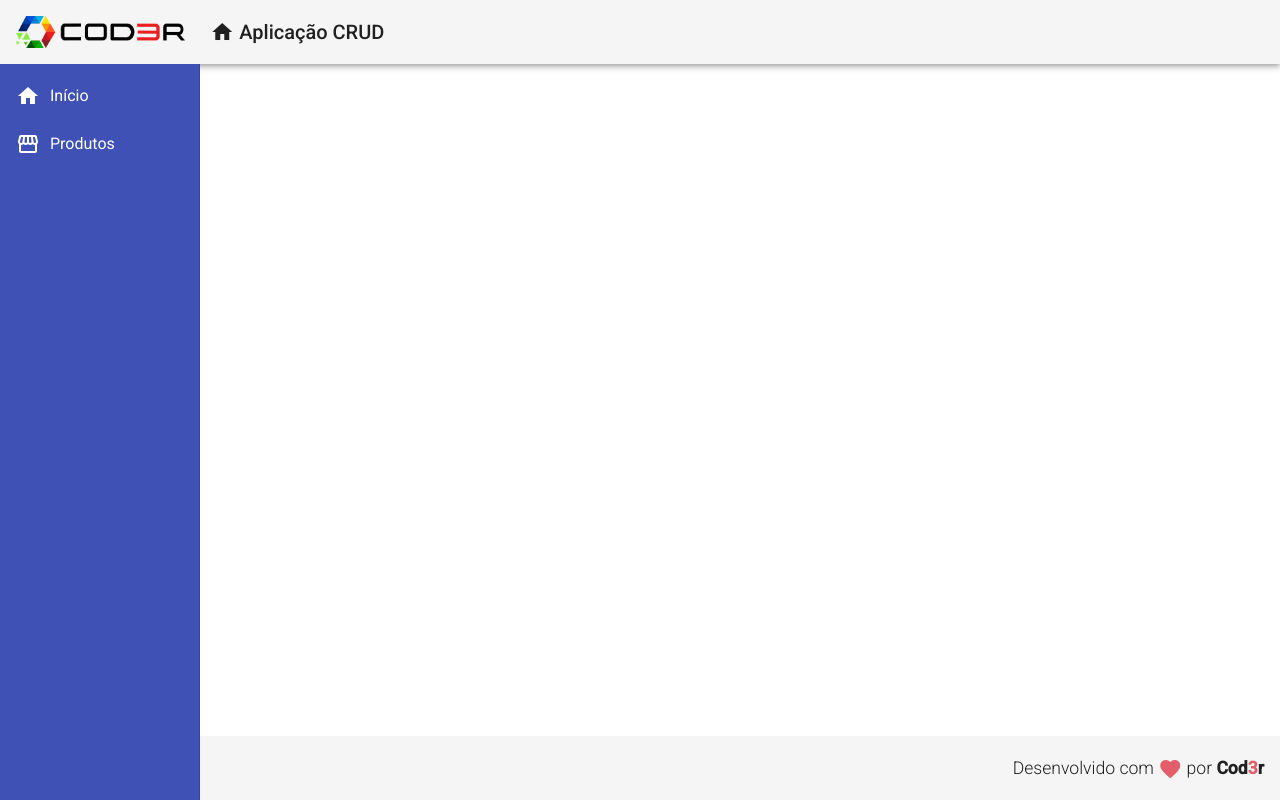
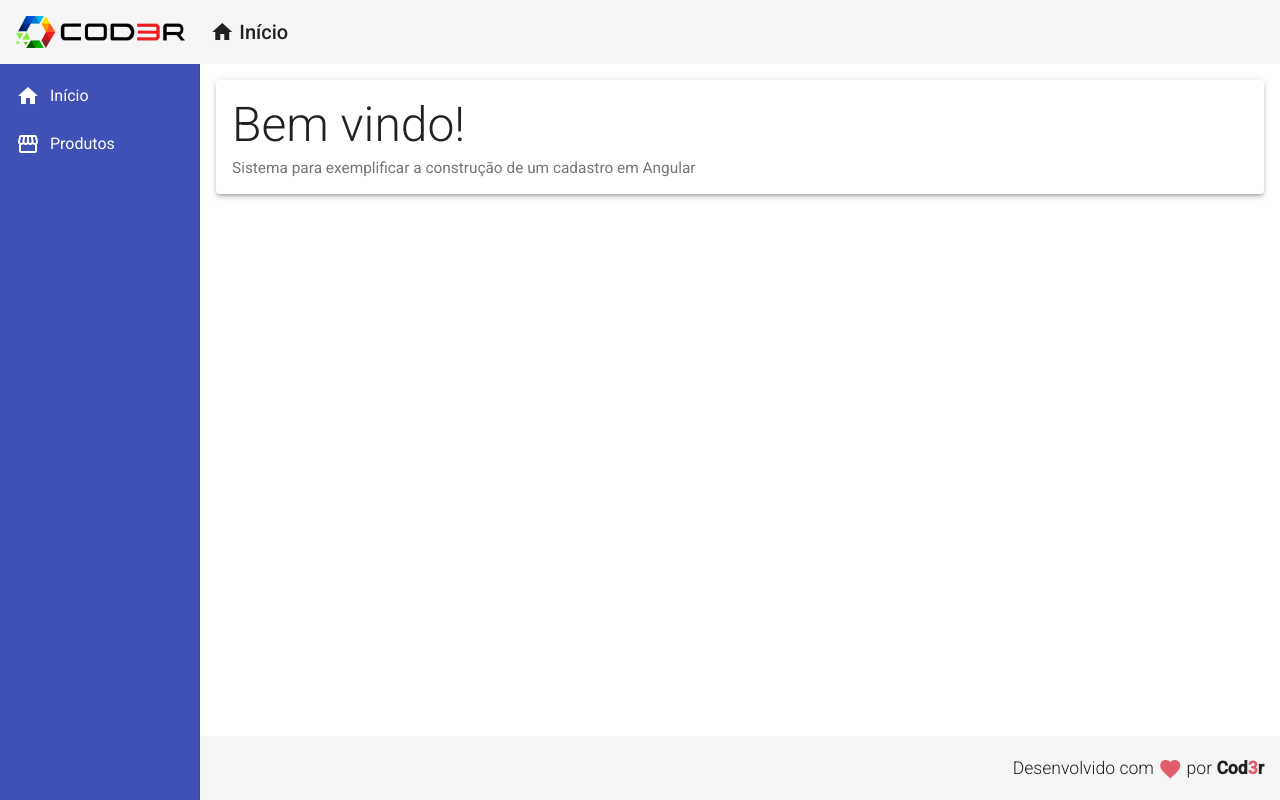
Before and after one commit to yurikaugusto/crud-angular-09-frontend, an Angular app: page / in a window 1280 px wide. Built offline with nearby package versions, Linux system fonts and the light colour scheme.

Commit message:
AppRoutingModule, HomeComponent and ProductCrudComponent added

```diff
--- a/src/app/components/template/header/header.component.html
+++ b/src/app/components/template/header/header.component.html
@@ -1,6 +1,6 @@
 <mat-toolbar class="header mat-elevation-z4">
     <span>
-        <a>
+        <a routerLink="/">
             <img class="logo" src="assets/img/logo.png" alt="logo">
         </a>
     </span>
@@ -9,7 +9,7 @@
             <i class="material-icons">
                 home
             </i>
-            Aplicação CRUD
+            Início
         </a>
     </span>
 </mat-toolbar>
--- a/src/app/components/template/nav/nav.component.css
+++ b/src/app/components/template/nav/nav.component.css
@@ -10,3 +10,8 @@
 .sidenav i {
   padding-right: 10px;
 }
+
+.content{
+  padding: 16px;
+  background-color: white;
+}
--- a/src/app/components/template/nav/nav.component.html
+++ b/src/app/components/template/nav/nav.component.html
@@ -2,13 +2,13 @@
     <mat-sidenav class="sidenav" mode="side" opened
         fixedInViewport="true" fixedTopGap="64">
         <mat-nav-list class="nav-list">
-            <a mat-list-item>
+            <a mat-list-item routerLink="/">
                 <i class="material-icons">
                     home
                 </i>
                 Início
             </a>
-            <a mat-list-item>
+            <a mat-list-item routerLink="/products">
                 <i class="material-icons">
                     storefront
                 </i>
@@ -17,4 +17,9 @@
         </mat-nav-list>
     </mat-sidenav>
 
+    <mat-sidenav-content class="content">
+
+        <router-outlet></router-outlet>
+
+    </mat-sidenav-content>
 </mat-sidenav-container>
--- /dev/null
+++ b/src/app/views/home/home.component.css
@@ -0,0 +1,9 @@
+.home .title {
+    font-size: 3rem;
+    font-weight: 300;
+    line-height: 1.2;
+}
+
+.home .subtitle {
+    font-size: 1.1em;
+}
--- /dev/null
+++ b/src/app/views/home/home.component.html
@@ -0,0 +1,6 @@
+<mat-card class="home mat-elevation-z3">
+    <mat-card-title class="title">Bem vindo!</mat-card-title>
+    <mat-card-subtitle class="subtitle">
+        Sistema para exemplificar a construção de um cadastro em Angular
+    </mat-card-subtitle>
+</mat-card>
--- /dev/null
+++ b/src/app/views/home/home.component.ts
@@ -0,0 +1,15 @@
+import { Component, OnInit } from '@angular/core';
+
+@Component({
+  selector: 'app-home',
+  templateUrl: './home.component.html',
+  styleUrls: ['./home.component.css']
+})
+export class HomeComponent implements OnInit {
+
+  constructor() { }
+
+  ngOnInit(): void {
+  }
+
+}
--- /dev/null
+++ b/src/app/views/product-crud/product-crud.component.html
@@ -0,0 +1 @@
+<p>product-crud works!</p>
--- /dev/null
+++ b/src/app/views/product-crud/product-crud.component.ts
@@ -0,0 +1,15 @@
+import { Component, OnInit } from '@angular/core';
+
+@Component({
+  selector: 'app-product-crud',
+  templateUrl: './product-crud.component.html',
+  styleUrls: ['./product-crud.component.css']
+})
+export class ProductCrudComponent implements OnInit {
+
+  constructor() { }
+
+  ngOnInit(): void {
+  }
+
+}
```
Also changed, not shown: src/app/app-routing.module.ts (added, +15 -0 lines), src/app/app.module.ts (+10 -2 lines), src/app/views/product-crud/product-crud.component.css (added).
